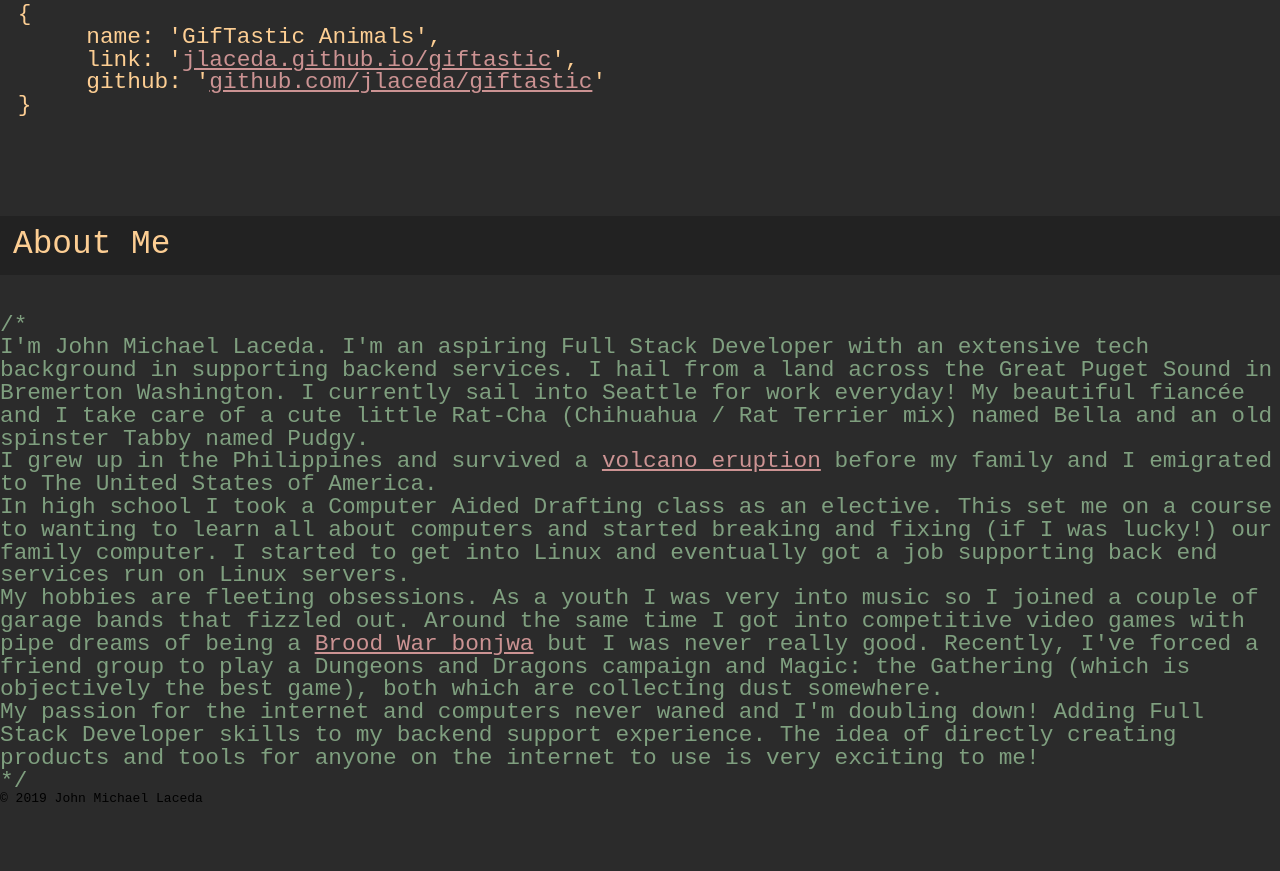
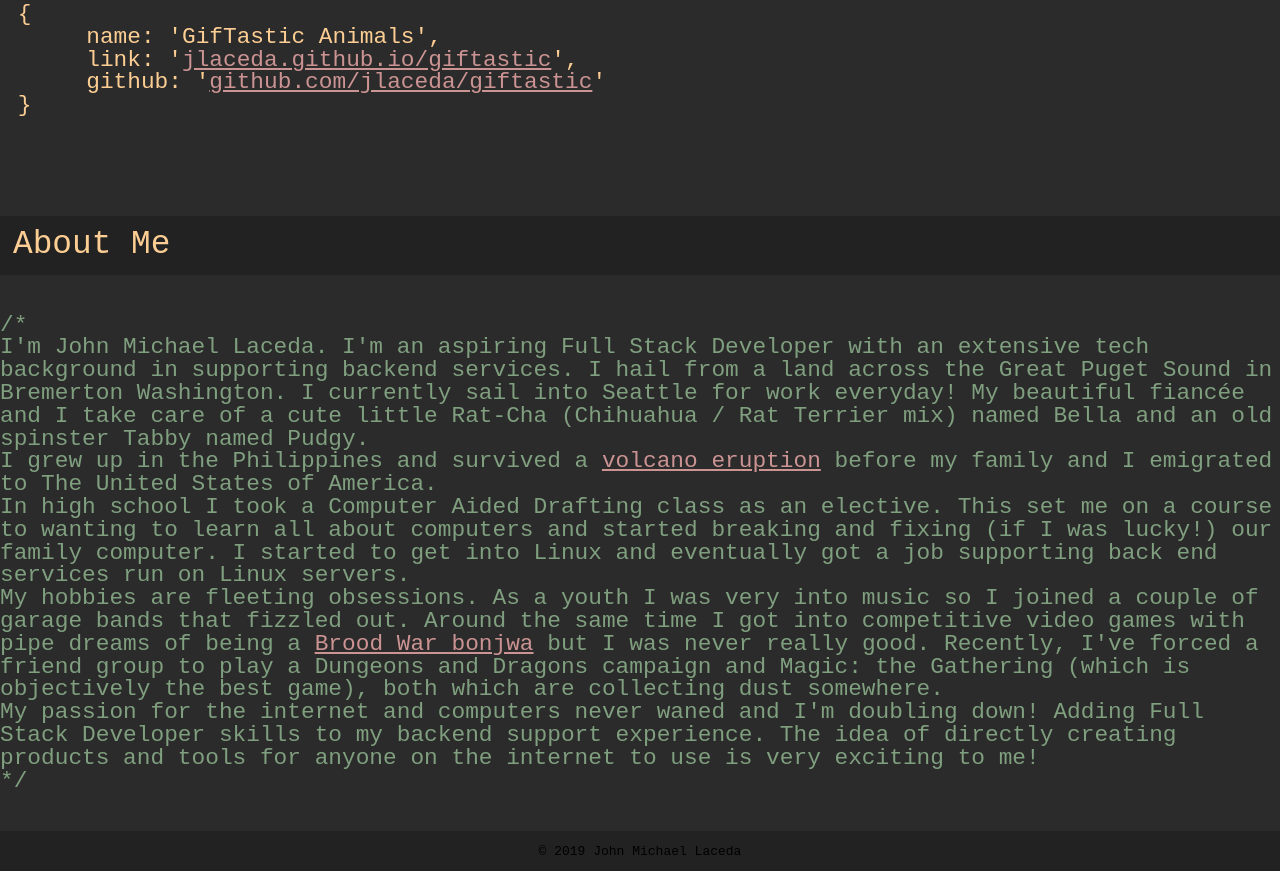
Before and after one commit to jlaceda/jlaceda.github.io, a plain HTML site: page index.html in a window 1280 px wide. Shown: the part 1746-2617 px from the top of the page. Before the commit the page ends 2568 px from the top, so only its background shows below. Drawn offline with Linux system fonts and the light colour scheme.

Commit message:
fix footer

```diff
--- a/index.html
+++ b/index.html
@@ -124,6 +124,15 @@ table {
 			font-size: calc(10px + 1vw);
 			color: #7f9f7f;
 		}
+		footer {
+			margin-top: 3rem;
+			background: #222;
+			display: flex;
+			flex-flow: row wrap;
+			justify-content: space-around;
+			align-items: center;
+			height: 5vh;
+		}
 	</style>
 </head>
 <body>
@@ -236,8 +245,8 @@ table {
 			<p>*/</p>
 	</div>
 
-	<footer style="height: 30px">
-			<span>&copy; 2019 John Michael Laceda</span>
+	<footer>
+		<span>&copy; 2019 John Michael Laceda</span>
 	</footer>
 </body>
 </html>
```
